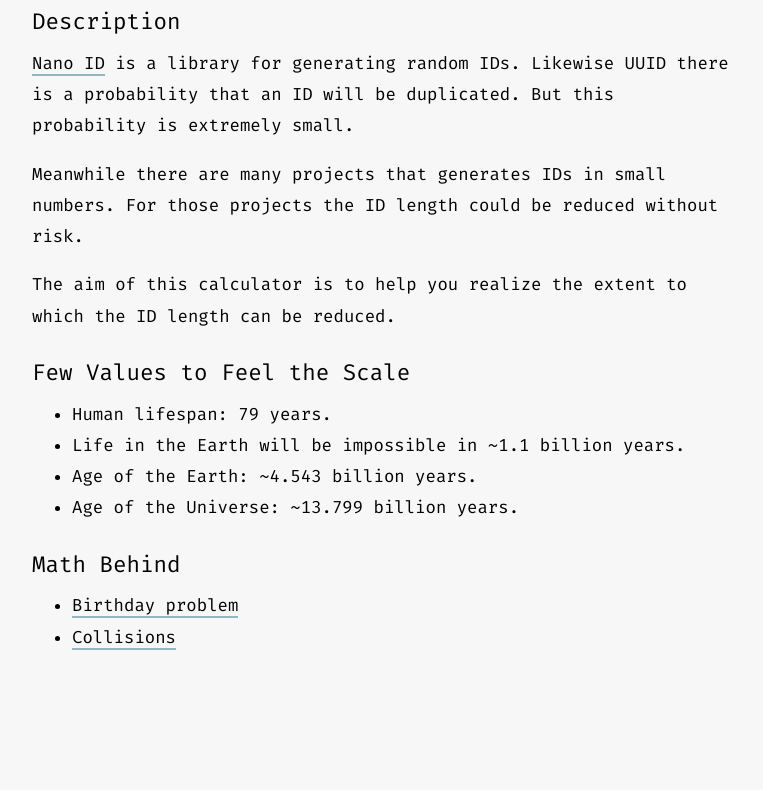
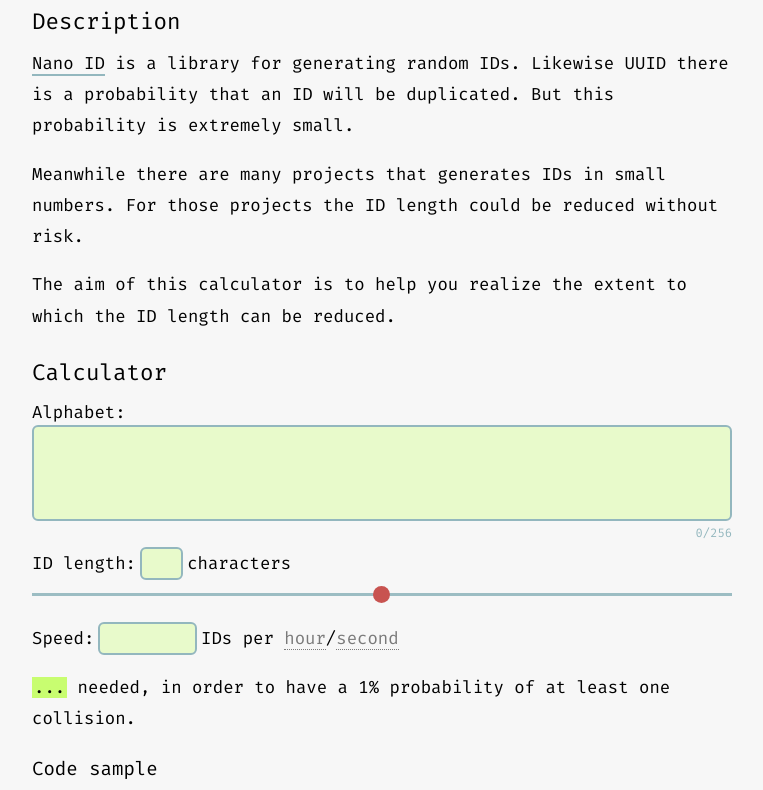
Before and after one commit to zelark/nano-id-cc, a plain HTML site: page resources/public/index.html in a window 1280 px wide. Shown: the part 151-941 px from the top of the page, without its empty margins (258-1021 px from the left). Before the commit the page ends 856 px from the top, so only its background shows below. Drawn offline with Linux system fonts and the light colour scheme; a script that the page names is missing.

Commit message:
Throw away reagent

```diff
--- a/resources/public/css/style.css
+++ b/resources/public/css/style.css
@@ -180,7 +180,7 @@
 	cursor: pointer;
 }
 
-.switch label.checked {
+.switch input:checked + label {
   -webkit-transition: all 0.1s linear;
   -moz-transition: all 0.1s linear;
   transition: all 0.1s linear;
--- a/resources/public/index.html
+++ b/resources/public/index.html
@@ -3,8 +3,8 @@
   <head>
     <meta charset="UTF-8">
     <meta name="viewport" content="width=device-width, initial-scale=1">
+    <link href="https://fonts.googleapis.com/css?family=Fira+Mono" rel="stylesheet">
     <link href="css/style.css" rel="stylesheet" type="text/css">
-    <link href="https://fonts.googleapis.com/css?family=Fira+Mono" rel="stylesheet">
     <link href="favicon.ico" rel="shortcut icon" type="image/x-icon">
     <title>Nano ID CC</title>
   </head>
@@ -24,7 +24,29 @@
         <p><a href="https://github.com/ai/nanoid">Nano ID</a> is a library for generating random IDs. Likewise UUID there is a probability that an ID will be duplicated. But this probability is extremely small.</p>
         <p>Meanwhile there are many projects that generates IDs in small numbers. For those projects the ID length could be reduced without risk.</p>
         <p>The aim of this calculator is to help you realize the extent to which the ID length can be reduced.</p>
-        <section id="calc"></section>
+        <div id="calc">
+          <h2>Calculator</h2>
+          <div class="calc-input">
+            <label for="alphabet">Alphabet:</label>
+            <textarea id="alphabet" rows="4" cols="64" spellcheck="false"></textarea>
+            <span id="counter">0/256</span>
+          </div>
+          <div class="calc-input">ID length:<input id="length" type="number" disabled>characters
+            <input id="length-slider" min="2" max="128" type="range" class="slider">
+          </div>
+          <div class="calc-input">Speed:<input id="speed" type="number">IDs per
+            <span class="switch">
+              <input id="unit-hour" name="unit" type="radio" value="hour">
+              <label for="unit-hour" class="checked">hour</label><!--
+              --><span>/</span><!--
+              --><input id="unit-second" name="unit" type="radio" value="second"><!--
+              --><label for="unit-second">second</label>
+            </span>
+          </div>
+          <p><em id="result">...</em> needed, in order to have a 1% probability of at least one collision.</p>
+          <h3>Code sample</h3>
+          <code id="code-sample"></code>
+        </div>
         <h2>Few Values to Feel the Scale</h2>
         <ul>
           <li>Human lifespan: 79 years.</li>
```
Also changed, not shown: 5 other files.
